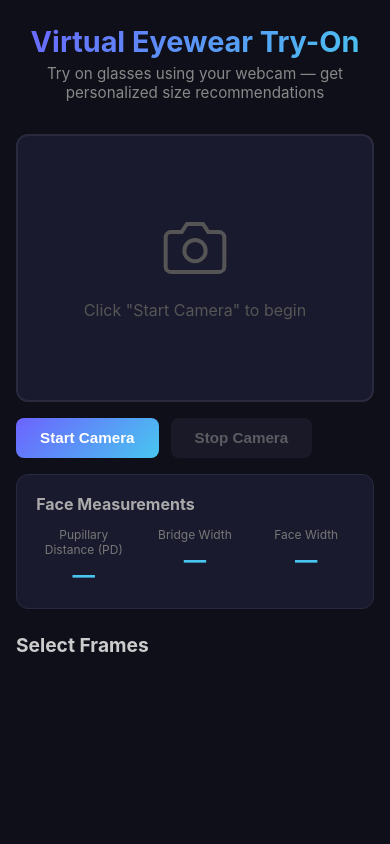
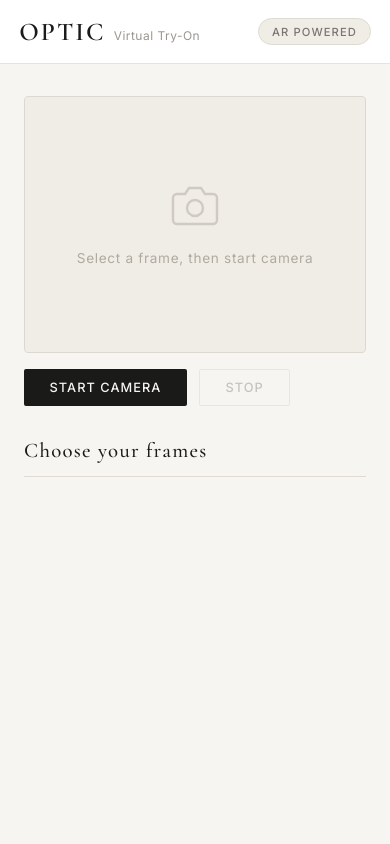
Before and after one commit to mangalaci/virtual-eyewear-tryon, a FastAPI app: page / in a window 390 px wide. Run offline with FastAPI, Linux system fonts and the light colour scheme; some libraries are stand-ins or nearby versions.

Commit message:
Premium UI redesign - light minimal eyewear store theme

```diff
--- a/static/css/style.css
+++ b/static/css/style.css
@@ -1,3 +1,5 @@
+@import url('https://fonts.googleapis.com/css2?family=Cormorant+Garamond:wght@400;500;600&family=Inter:wght@300;400;500;600&display=swap');
+
 * {
     margin: 0;
     padding: 0;
@@ -5,46 +7,71 @@
 }
 
 body {
-    font-family: -apple-system, BlinkMacSystemFont, "Segoe UI", Roboto, Helvetica, Arial, sans-serif;
-    background: #0f0f1a;
-    color: #e0e0e0;
+    font-family: 'Inter', -apple-system, BlinkMacSystemFont, sans-serif;
+    background: #f7f5f2;
+    color: #1a1a18;
     min-height: 100vh;
 }
 
+/* ─── Header ─────────────────────────────────────────── */
 header {
-    text-align: center;
-    padding: 1.5rem 1rem 1rem;
+    background: #fff;
+    border-bottom: 1px solid #e8e3db;
+    padding: 1.1rem 2rem;
+    display: flex;
+    align-items: center;
+    justify-content: space-between;
 }
 
-header h1 {
-    font-size: 1.8rem;
-    font-weight: 700;
-    background: linear-gradient(135deg, #6c63ff, #48c6ef);
-    -webkit-background-clip: text;
-    -webkit-text-fill-color: transparent;
-    background-clip: text;
+.brand {
+    display: flex;
+    align-items: baseline;
+    gap: 0.5rem;
 }
 
-.subtitle {
-    color: #888;
-    margin-top: 0.3rem;
-    font-size: 0.95rem;
+.brand-name {
+    font-family: 'Cormorant Garamond', serif;
+    font-size: 1.6rem;
+    font-weight: 600;
+    letter-spacing: 0.08em;
+    color: #1a1a18;
+    text-transform: uppercase;
 }
 
+.brand-tagline {
+    font-size: 0.75rem;
+    color: #9a9690;
+    letter-spacing: 0.04em;
+    font-weight: 400;
+}
+
+.header-badge {
+    font-size: 0.7rem;
+    font-weight: 500;
+    letter-spacing: 0.1em;
+    text-transform: uppercase;
+    color: #7a7570;
+    background: #f0ece6;
+    border: 1px solid #e0dbd2;
+    padding: 0.35rem 0.8rem;
+    border-radius: 20px;
+}
+
+/* ─── Main layout ─────────────────────────────────────── */
 main {
-    max-width: 1200px;
+    max-width: 1100px;
     margin: 0 auto;
-    padding: 1rem;
+    padding: 2rem 1.5rem;
 }
 
 .app-container {
     display: grid;
-    grid-template-columns: 1fr 340px;
-    gap: 1.5rem;
+    grid-template-columns: 1fr 320px;
+    gap: 2rem;
     align-items: start;
 }
 
-/* Camera Section */
+/* ─── Camera Section ──────────────────────────────────── */
 .camera-section {
     display: flex;
     flex-direction: column;
@@ -55,10 +82,10 @@
     position: relative;
     width: 100%;
     aspect-ratio: 4 / 3;
-    background: #1a1a2e;
-    border-radius: 12px;
+    background: #e8e3db;
+    border-radius: 4px;
     overflow: hidden;
-    border: 2px solid #2a2a3e;
+    border: 1px solid #ddd8cf;
 }
 
 #webcam {
@@ -88,140 +115,159 @@
     display: flex;
     align-items: center;
     justify-content: center;
+    background: #f0ece6;
 }
 
 .placeholder-content {
     text-align: center;
-    color: #555;
+    color: #b0aa9f;
 }
 
 .placeholder-content svg {
     margin-bottom: 1rem;
+    opacity: 0.5;
 }
 
+.placeholder-content p {
+    font-size: 0.85rem;
+    letter-spacing: 0.05em;
+    font-weight: 400;
+}
+
+/* ─── Measurements overlay (inside video) ────────────── */
+.measurements-panel {
+    position: absolute;
+    bottom: 0;
+    left: 0;
+    right: 0;
+    padding: 0.6rem 1rem;
+    background: linear-gradient(to top, rgba(0,0,0,0.45), transparent);
+    display: none;
+}
+
+.measurement-grid {
+    display: flex;
+    gap: 1.2rem;
+}
+
+.measurement-item {
+    display: flex;
+    align-items: center;
+    gap: 0.35rem;
+}
+
+.measurement-label {
+    font-size: 0.65rem;
+    color: rgba(255,255,255,0.6);
+    letter-spacing: 0.06em;
+    text-transform: uppercase;
+    font-weight: 500;
+}
+
+.measurement-value {
+    font-size: 0.8rem;
+    font-weight: 600;
+    color: rgba(255,255,255,0.92);
+}
+
+/* ─── Camera controls ─────────────────────────────────── */
 .camera-controls {
     display: flex;
     gap: 0.75rem;
 }
 
 .btn {
-    padding: 0.7rem 1.5rem;
+    padding: 0.65rem 1.6rem;
     border: none;
-    border-radius: 8px;
-    font-size: 0.95rem;
-    font-weight: 600;
+    border-radius: 2px;
+    font-size: 0.8rem;
+    font-weight: 500;
+    letter-spacing: 0.08em;
+    text-transform: uppercase;
     cursor: pointer;
     transition: all 0.2s;
+    font-family: 'Inter', sans-serif;
 }
 
 .btn:disabled {
-    opacity: 0.4;
+    opacity: 0.35;
     cursor: not-allowed;
 }
 
 .btn-primary {
-    background: linear-gradient(135deg, #6c63ff, #48c6ef);
-    color: white;
+    background: #1a1a18;
+    color: #f7f5f2;
 }
 
 .btn-primary:hover:not(:disabled) {
-    transform: translateY(-1px);
-    box-shadow: 0 4px 15px rgba(108, 99, 255, 0.4);
+    background: #2d2d2b;
 }
 
 .btn-secondary {
-    background: #2a2a3e;
-    color: #ccc;
+    background: transparent;
+    color: #6b6860;
+    border: 1px solid #d0cbc2;
 }
 
 .btn-secondary:hover:not(:disabled) {
-    background: #3a3a4e;
+    border-color: #a09890;
+    color: #1a1a18;
 }
 
-/* Measurements Panel */
-.measurements-panel {
-    background: #1a1a2e;
-    border-radius: 12px;
-    padding: 1.2rem;
-    border: 1px solid #2a2a3e;
-}
-
-.measurements-panel h3 {
-    font-size: 1rem;
-    color: #aaa;
-    margin-bottom: 0.8rem;
-}
-
-.measurement-grid {
-    display: grid;
-    grid-template-columns: repeat(3, 1fr);
-    gap: 1rem;
-}
-
-.measurement-item {
-    text-align: center;
-}
-
-.measurement-label {
-    display: block;
-    font-size: 0.75rem;
-    color: #777;
-    margin-bottom: 0.3rem;
-}
-
-.measurement-value {
-    display: block;
-    font-size: 1.4rem;
-    font-weight: 700;
-    color: #48c6ef;
-}
-
-/* Products Section */
+/* ─── Products Section ────────────────────────────────── */
 .products-section {
     display: flex;
     flex-direction: column;
-    gap: 1rem;
+    gap: 1.2rem;
 }
 
 .products-section h2 {
-    font-size: 1.2rem;
-    color: #ccc;
+    font-family: 'Cormorant Garamond', serif;
+    font-size: 1.3rem;
+    font-weight: 500;
+    letter-spacing: 0.06em;
+    color: #1a1a18;
+    padding-bottom: 0.8rem;
+    border-bottom: 1px solid #e0dbd2;
 }
 
 .product-grid {
     display: flex;
     flex-direction: column;
-    gap: 0.6rem;
+    gap: 0.5rem;
 }
 
 .product-card {
-    background: #1a1a2e;
-    border: 2px solid #2a2a3e;
-    border-radius: 10px;
-    padding: 0.8rem;
+    background: #fff;
+    border: 1px solid #e8e3db;
+    border-radius: 3px;
+    padding: 0.9rem 1rem;
     cursor: pointer;
-    transition: all 0.2s;
+    transition: all 0.18s;
     display: flex;
     align-items: center;
-    gap: 0.8rem;
+    gap: 1rem;
 }
 
 .product-card:hover {
-    border-color: #6c63ff;
-    transform: translateX(-2px);
+    border-color: #b0aa9f;
+    background: #faf8f5;
 }
 
 .product-card.selected {
-    border-color: #48c6ef;
-    background: #1e1e3a;
-    box-shadow: 0 0 15px rgba(72, 198, 239, 0.15);
+    border-color: #1a1a18;
+    background: #faf8f5;
+}
+
+.product-card.selected .product-name {
+    color: #1a1a18;
 }
 
 .product-thumb {
-    width: 60px;
-    height: 36px;
-    border-radius: 6px;
-    background: #252540;
+    width: 72px;
+    height: 40px;
+    border-radius: 2px;
+    background: #f0ece6;
     display: flex;
     align-items: center;
     justify-content: center;
@@ -233,6 +279,7 @@
     width: 100%;
     height: 100%;
     object-fit: contain;
+    mix-blend-mode: multiply;
 }
 
 .product-info {
@@ -241,105 +288,55 @@
 }
 
 .product-name {
-    font-weight: 600;
-    font-size: 0.9rem;
-    color: #ddd;
+    font-weight: 500;
+    font-size: 0.85rem;
+    color: #2d2d2b;
+    letter-spacing: 0.01em;
 }
 
 .product-specs {
-    font-size: 0.75rem;
-    color: #777;
-    margin-top: 0.15rem;
+    font-size: 0.72rem;
+    color: #9a9690;
+    margin-top: 0.2rem;
+    letter-spacing: 0.03em;
 }
 
 .product-type-badge {
-    font-size: 0.65rem;
-    padding: 0.15rem 0.5rem;
+    font-size: 0.6rem;
+    padding: 0.2rem 0.55rem;
     border-radius: 20px;
-    background: #2a2a4e;
-    color: #8888aa;
+    background: #f0ece6;
+    color: #9a9690;
     text-transform: uppercase;
-    letter-spacing: 0.05em;
+    letter-spacing: 0.08em;
+    font-weight: 500;
+    border: 1px solid #e0dbd2;
 }
 
-/* Recommendation Panel */
+/* ─── Recommendation Panel — hidden ──────────────────── */
 .recommendation-panel {
-    background: #1a1a2e;
-    border-radius: 12px;
-    padding: 1.2rem;
-    border: 1px solid #2a2a3e;
+    display: none !important;
 }
 
-.recommendation-panel h3 {
-    font-size: 1rem;
-    color: #aaa;
-    margin-bottom: 0.8rem;
-}
+/* ─── Responsive ──────────────────────────────────────── */
+@media (max-width: 800px) {
+    header {
+        padding: 1rem 1.2rem;
+    }
 
-.rec-item {
-    display: flex;
-    align-items: center;
-    gap: 0.7rem;
-    padding: 0.6rem 0;
-    border-bottom: 1px solid #252540;
-}
-
-.rec-item:last-child {
-    border-bottom: none;
-}
-
-.rec-rank {
-    width: 24px;
-    height: 24px;
-    border-radius: 50%;
-    background: #2a2a4e;
-    display: flex;
-    align-items: center;
-    justify-content: center;
-    font-size: 0.75rem;
-    font-weight: 700;
-    color: #6c63ff;
-    flex-shrink: 0;
-}
-
-.rec-rank.top {
-    background: linear-gradient(135deg, #6c63ff, #48c6ef);
-    color: white;
-}
-
-.rec-info {
-    flex: 1;
-}
-
-.rec-name {
-    font-weight: 600;
-    font-size: 0.85rem;
-}
-
-.rec-notes {
-    font-size: 0.7rem;
-    color: #777;
-    margin-top: 0.15rem;
-}
-
-.rec-score {
-    font-size: 1.1rem;
-    font-weight: 700;
-    color: #48c6ef;
-}
-
-/* Responsive */
-@media (max-width: 800px) {
     .app-container {
         grid-template-columns: 1fr;
-    }
-
-    .measurement-grid {
-        grid-template-columns: repeat(3, 1fr);
     }
 
     .product-grid {
         display: grid;
         grid-template-columns: 1fr 1fr;
+        gap: 0.6rem;
+    }
+
+    .product-card {
+        flex-direction: column;
+        align-items: flex-start;
+        gap: 0.5rem;
     }
 }
--- a/static/js/app.js
+++ b/static/js/app.js
@@ -28,6 +28,7 @@
 const bridgeValue         = document.getElementById("bridgeValue");
 const faceWidthValue      = document.getElementById("faceWidthValue");
 const productGrid         = document.getElementById("productGrid");
+const measurementsPanel   = document.getElementById("measurementsPanel");
 const recommendationPanel = document.getElementById("recommendationPanel");
 const recommendationList  = document.getElementById("recommendationList");
 
@@ -185,6 +186,7 @@
         video.srcObject = webcamStream;
         video.style.display = "block";
         placeholder.style.display = "none";
+        measurementsPanel.style.display = "block";
         startBtn.disabled = true;
         stopBtn.disabled = false;
 
@@ -222,6 +224,7 @@
     if (webcamStream) { webcamStream.getTracks().forEach(t => t.stop()); webcamStream = null; }
     video.style.display = "none";
     placeholder.style.display = "flex";
+    measurementsPanel.style.display = "none";
     startBtn.disabled = false; stopBtn.disabled = true;
     for (const g of Object.values(glassesGroups)) g.visible = false;
     if (renderer) renderer.render(scene, camera);
--- a/templates/index.html
+++ b/templates/index.html
@@ -3,13 +3,16 @@
 <head>
     <meta charset="UTF-8">
     <meta name="viewport" content="width=device-width, initial-scale=1.0">
-    <title>Virtual Eyewear Try-On</title>
+    <title>Virtual Try-On — Optic Demo</title>
     <link rel="stylesheet" href="/static/css/style.css">
 </head>
 <body>
     <header>
-        <h1>Virtual Eyewear Try-On</h1>
-        <p class="subtitle">Try on glasses using your webcam — get personalized size recommendations</p>
+        <div class="brand">
+            <span class="brand-name">Optic</span>
+            <span class="brand-tagline">Virtual Try-On</span>
+        </div>
+        <span class="header-badge">AR Powered</span>
     </header>
 
     <main>
@@ -21,49 +24,44 @@
                     <canvas id="overlay"></canvas>
                     <div class="camera-placeholder" id="cameraPlaceholder">
                         <div class="placeholder-content">
-                            <svg width="64" height="64" viewBox="0 0 24 24" fill="none" stroke="currentColor" stroke-width="1.5">
+                            <svg width="48" height="48" viewBox="0 0 24 24" fill="none" stroke="currentColor" stroke-width="1.2">
                                 <path d="M23 19a2 2 0 0 1-2 2H3a2 2 0 0 1-2-2V8a2 2 0 0 1 2-2h4l2-3h6l2 3h4a2 2 0 0 1 2 2z"/>
                                 <circle cx="12" cy="13" r="4"/>
                             </svg>
-                            <p>Click "Start Camera" to begin</p>
+                            <p>Select a frame, then start camera</p>
+                        </div>
+                    </div>
+                    <!-- Measurements overlay -->
+                    <div class="measurements-panel" id="measurementsPanel">
+                        <div class="measurement-grid">
+                            <div class="measurement-item">
+                                <span class="measurement-label">PD</span>
+                                <span class="measurement-value" id="pdValue">—</span>
+                            </div>
+                            <div class="measurement-item">
+                                <span class="measurement-label">Bridge</span>
+                                <span class="measurement-value" id="bridgeValue">—</span>
+                            </div>
+                            <div class="measurement-item">
+                                <span class="measurement-label">Face</span>
+                                <span class="measurement-value" id="faceWidthValue">—</span>
+                            </div>
                         </div>
                     </div>
                 </div>
                 <div class="camera-controls">
                     <button id="startBtn" class="btn btn-primary">Start Camera</button>
-                    <button id="stopBtn" class="btn btn-secondary" disabled>Stop Camera</button>
-                </div>
-
-                <!-- Measurements Panel -->
-                <div class="measurements-panel" id="measurementsPanel">
-                    <h3>Face Measurements</h3>
-                    <div class="measurement-grid">
-                        <div class="measurement-item">
-                            <span class="measurement-label">Pupillary Distance (PD)</span>
-                            <span class="measurement-value" id="pdValue">—</span>
-                        </div>
-                        <div class="measurement-item">
-                            <span class="measurement-label">Bridge Width</span>
-                            <span class="measurement-value" id="bridgeValue">—</span>
-                        </div>
-                        <div class="measurement-item">
-                            <span class="measurement-label">Face Width</span>
-                            <span class="measurement-value" id="faceWidthValue">—</span>
-                        </div>
-                    </div>
+                    <button id="stopBtn" class="btn btn-secondary" disabled>Stop</button>
                 </div>
             </section>
 
             <!-- Products Section -->
             <section class="products-section">
-                <h2>Select Frames</h2>
+                <h2>Choose your frames</h2>
                 <div class="product-grid" id="productGrid">
                     <!-- Products loaded dynamically -->
                 </div>
-
-                <!-- Recommendation Panel -->
-                <div class="recommendation-panel" id="recommendationPanel" style="display: none;">
-                    <h3>Size Recommendations</h3>
+                <div class="recommendation-panel" id="recommendationPanel">
                     <div id="recommendationList"></div>
                 </div>
             </section>
```
